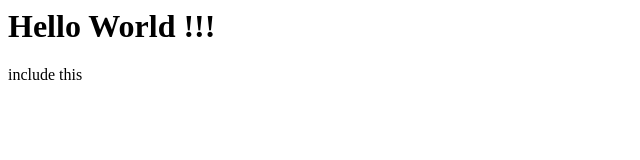
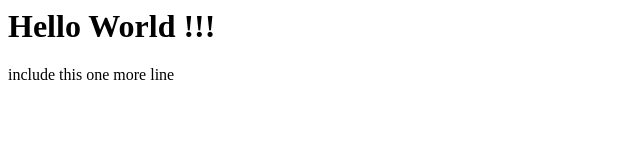
Before and after one commit to iamchandru/GitDemo, a plain HTML site: page index.html in a window 1280 px wide. Shown: the full height of the page, 0-640 px from the left. Drawn offline with Linux system fonts and the light colour scheme.

Commit message:
Update index.html

```diff
--- a/index.html
+++ b/index.html
@@ -1,7 +1,9 @@
 <html>
 <body>
 <h1> Hello World !!! </h1>
-<p>include this</p>
+<p>include this
+  one more line
+</p>
 
 </body>
 
```
